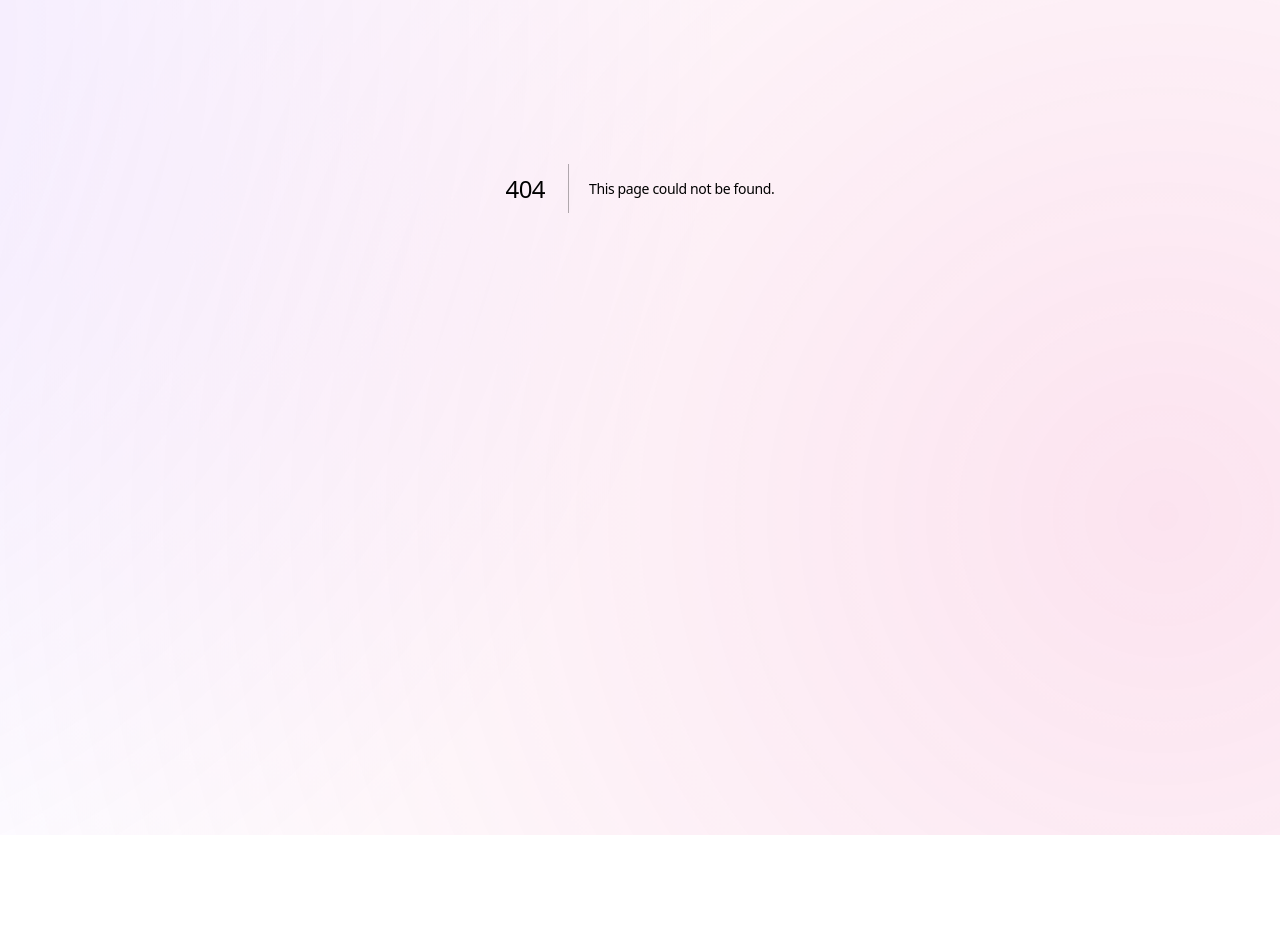
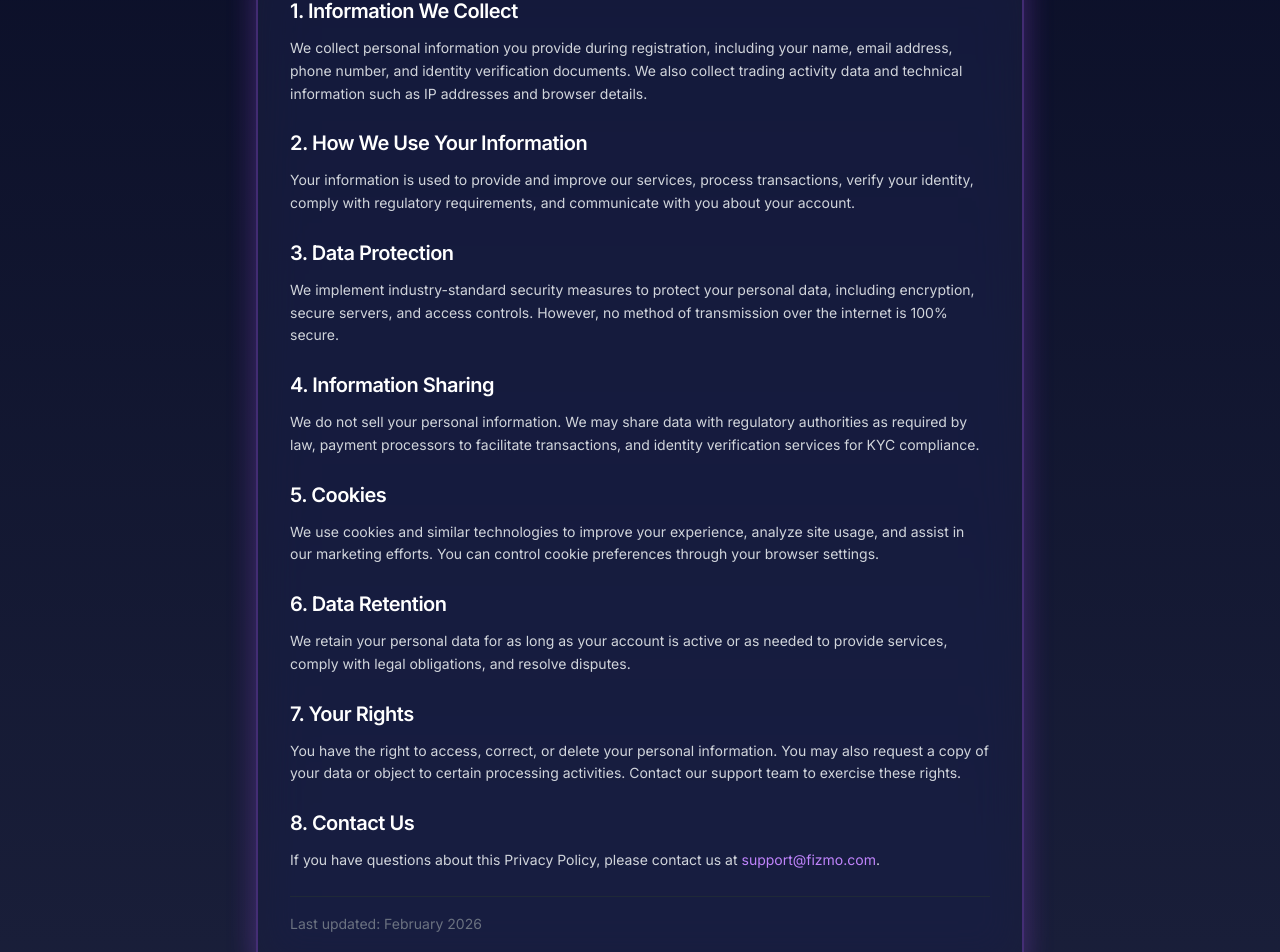
Before and after one commit to zakaurrehman/fizmo, a Next.js app: page /privacy in a window 1280 px wide. Before the commit this address had no page. Shown: the part 212-1164 px from the top of the page. Before the commit the page ends 800 px from the top, so only its background shows below. Built offline with nearby package versions, Linux system fonts and the light colour scheme.

Commit message:
Add Terms and Privacy Policy pages (fixes 404s)

```diff
--- /dev/null
+++ b/app/privacy/page.tsx
@@ -0,0 +1,47 @@
+import Link from "next/link";
+
+export default function PrivacyPage() {
+  return (
+    <div className="min-h-screen bg-gradient-dark px-4 py-12">
+      <div className="max-w-3xl mx-auto">
+        <Link href="/" className="text-purple-400 hover:text-purple-300 text-sm mb-8 inline-block">&larr; Back to Home</Link>
+        <h1 className="text-4xl font-bold text-white mb-8">Privacy Policy</h1>
+        <div className="glassmorphic rounded-xl p-8 space-y-6 text-gray-300 text-sm leading-relaxed">
+          <section>
+            <h2 className="text-xl font-semibold text-white mb-3">1. Information We Collect</h2>
+            <p>We collect personal information you provide during registration, including your name, email address, phone number, and identity verification documents. We also collect trading activity data and technical information such as IP addresses and browser details.</p>
+          </section>
+          <section>
+            <h2 className="text-xl font-semibold text-white mb-3">2. How We Use Your Information</h2>
+            <p>Your information is used to provide and improve our services, process transactions, verify your identity, comply with regulatory requirements, and communicate with you about your account.</p>
+          </section>
+          <section>
+            <h2 className="text-xl font-semibold text-white mb-3">3. Data Protection</h2>
+            <p>We implement industry-standard security measures to protect your personal data, including encryption, secure servers, and access controls. However, no method of transmission over the internet is 100% secure.</p>
+          </section>
+          <section>
+            <h2 className="text-xl font-semibold text-white mb-3">4. Information Sharing</h2>
+            <p>We do not sell your personal information. We may share data with regulatory authorities as required by law, payment processors to facilitate transactions, and identity verification services for KYC compliance.</p>
+          </section>
+          <section>
+            <h2 className="text-xl font-semibold text-white mb-3">5. Cookies</h2>
+            <p>We use cookies and similar technologies to improve your experience, analyze site usage, and assist in our marketing efforts. You can control cookie preferences through your browser settings.</p>
+          </section>
+          <section>
+            <h2 className="text-xl font-semibold text-white mb-3">6. Data Retention</h2>
+            <p>We retain your personal data for as long as your account is active or as needed to provide services, comply with legal obligations, and resolve disputes.</p>
+          </section>
+          <section>
+            <h2 className="text-xl font-semibold text-white mb-3">7. Your Rights</h2>
+            <p>You have the right to access, correct, or delete your personal information. You may also request a copy of your data or object to certain processing activities. Contact our support team to exercise these rights.</p>
+          </section>
+          <section>
+            <h2 className="text-xl font-semibold text-white mb-3">8. Contact Us</h2>
+            <p>If you have questions about this Privacy Policy, please contact us at <a href="mailto:support@fizmo.com" className="text-purple-400 hover:text-purple-300">support@fizmo.com</a>.</p>
+          </section>
+          <p className="text-gray-500 pt-4 border-t border-gray-800">Last updated: February 2026</p>
+        </div>
+      </div>
+    </div>
+  );
+}
--- /dev/null
+++ b/app/terms/page.tsx
@@ -0,0 +1,47 @@
+import Link from "next/link";
+
+export default function TermsPage() {
+  return (
+    <div className="min-h-screen bg-gradient-dark px-4 py-12">
+      <div className="max-w-3xl mx-auto">
+        <Link href="/" className="text-purple-400 hover:text-purple-300 text-sm mb-8 inline-block">&larr; Back to Home</Link>
+        <h1 className="text-4xl font-bold text-white mb-8">Terms and Conditions</h1>
+        <div className="glassmorphic rounded-xl p-8 space-y-6 text-gray-300 text-sm leading-relaxed">
+          <section>
+            <h2 className="text-xl font-semibold text-white mb-3">1. Acceptance of Terms</h2>
+            <p>By accessing and using Fizmo Trading Platform, you agree to be bound by these Terms and Conditions. If you do not agree with any part of these terms, you must not use our services.</p>
+          </section>
+          <section>
+            <h2 className="text-xl font-semibold text-white mb-3">2. Eligibility</h2>
+            <p>You must be at least 18 years of age and legally permitted to trade financial instruments in your jurisdiction. By registering, you confirm that you meet these requirements.</p>
+          </section>
+          <section>
+            <h2 className="text-xl font-semibold text-white mb-3">3. Account Registration</h2>
+            <p>You are responsible for maintaining the confidentiality of your account credentials. You agree to provide accurate and complete information during registration and to keep this information up to date.</p>
+          </section>
+          <section>
+            <h2 className="text-xl font-semibold text-white mb-3">4. Trading Risks</h2>
+            <p>Trading in forex and other financial instruments involves substantial risk of loss. Past performance is not indicative of future results. You should only trade with funds you can afford to lose.</p>
+          </section>
+          <section>
+            <h2 className="text-xl font-semibold text-white mb-3">5. Deposits and Withdrawals</h2>
+            <p>All deposits and withdrawals are subject to verification and compliance checks. Processing times may vary depending on the payment method used. We reserve the right to request additional documentation.</p>
+          </section>
+          <section>
+            <h2 className="text-xl font-semibold text-white mb-3">6. Prohibited Activities</h2>
+            <p>You agree not to use the platform for money laundering, fraud, or any other illegal activity. We reserve the right to suspend or terminate accounts that violate these terms.</p>
+          </section>
+          <section>
+            <h2 className="text-xl font-semibold text-white mb-3">7. Limitation of Liability</h2>
+            <p>Fizmo Trading Platform shall not be liable for any losses arising from trading activities, system failures, or circumstances beyond our control. Our liability is limited to the extent permitted by applicable law.</p>
+          </section>
+          <section>
+            <h2 className="text-xl font-semibold text-white mb-3">8. Modifications</h2>
+            <p>We reserve the right to modify these terms at any time. Continued use of the platform after changes constitutes acceptance of the modified terms.</p>
+          </section>
+          <p className="text-gray-500 pt-4 border-t border-gray-800">Last updated: February 2026</p>
+        </div>
+      </div>
+    </div>
+  );
+}
```
